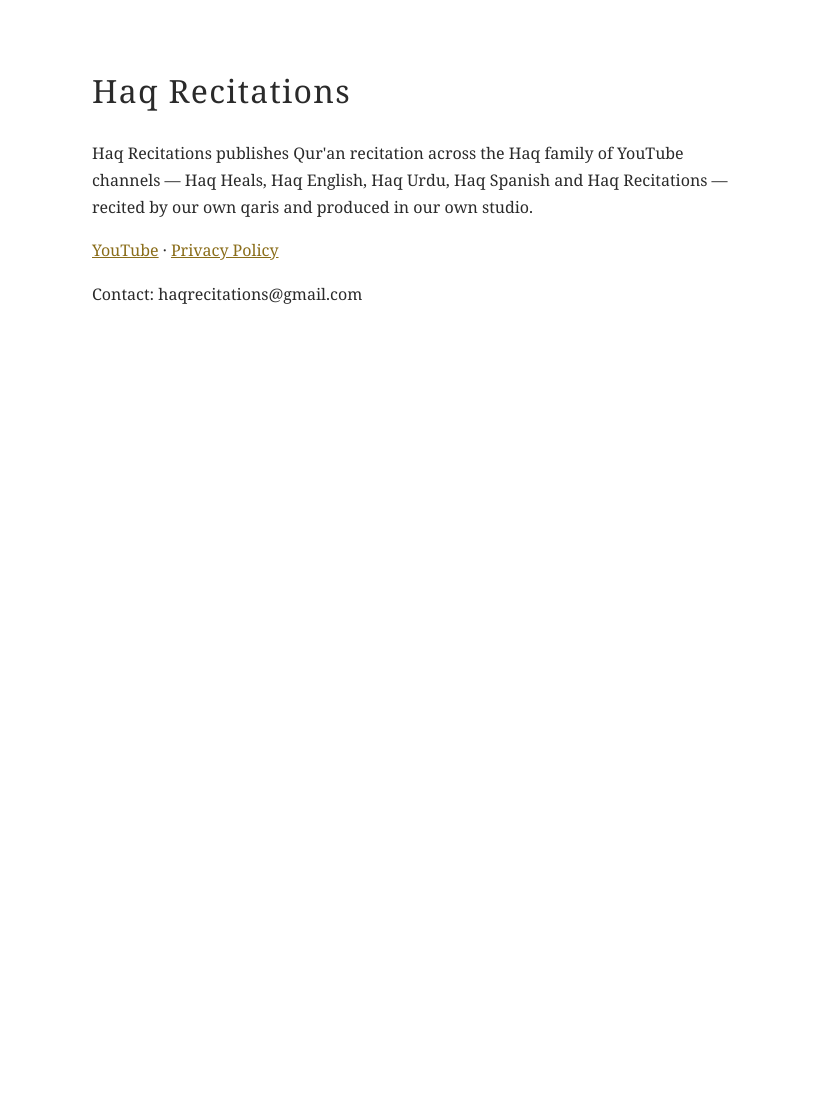
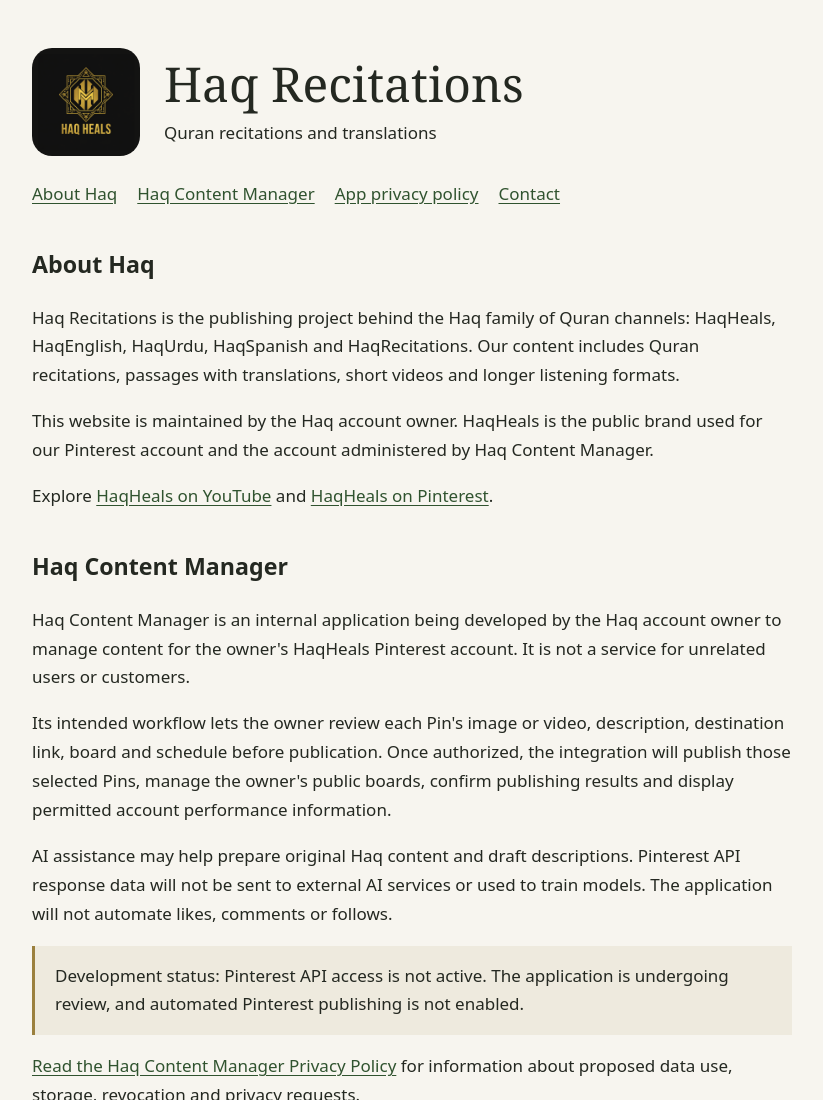
Before and after one commit to alhaq6205/haqrecitations-site, a plain HTML site: page index.html in a window 1280 px wide. Shown: the top 1100 px of the page, without its empty margins (228-1051 px from the left). Before the commit the page ends 800 px from the top, so only its background shows below. Drawn offline with Linux system fonts and the light colour scheme.

Commit message:
Clarify Haq website and Content Manager privacy association

```diff
--- a/index.html
+++ b/index.html
@@ -1,12 +1,72 @@
 <!doctype html>
-<html lang="en"><head><meta charset="utf-8"><meta name="viewport" content="width=device-width,initial-scale=1">
-<title>Haq Recitations</title>
-<style>body{font-family:Georgia,serif;max-width:640px;margin:8vh auto;padding:0 24px;color:#2a2a2a;line-height:1.7}
-h1{font-weight:normal;letter-spacing:.04em}a{color:#8a6d1a}</style></head>
-<body><h1>Haq Recitations</h1>
-<p>Haq Recitations publishes Qur'an recitation across the Haq family of YouTube channels —
-Haq Heals, Haq English, Haq Urdu, Haq Spanish and Haq Recitations — recited by our own
-qaris and produced in our own studio.</p>
-<p><a href="https://www.youtube.com/@HaqHeals">YouTube</a> ·
-<a href="privacy.html">Privacy Policy</a></p>
-<p>Contact: haqrecitations@gmail.com</p></body></html>
+<html lang="en">
+<head>
+  <meta charset="utf-8">
+  <meta name="viewport" content="width=device-width,initial-scale=1">
+  <title>Haq Recitations | HaqHeals and Haq Content Manager</title>
+  <meta name="description" content="Haq Recitations publishes Quran recitations and translations. Learn about HaqHeals and the owner-operated Haq Content Manager application.">
+  <style>
+    :root { color-scheme: light; }
+    body { margin:0; background:#f7f5ef; color:#242821; font:17px/1.7 system-ui,sans-serif; }
+    main { max-width:760px; margin:auto; padding:48px 24px 72px; }
+    header { display:flex; align-items:center; gap:24px; }
+    header img { width:108px; height:108px; border-radius:20px; flex:none; }
+    h1 { font:clamp(2rem,6vw,3rem)/1.15 Georgia,serif; margin:0 0 8px; }
+    h2 { font-size:1.45rem; margin-top:36px; }
+    a { color:#30532f; text-underline-offset:3px; overflow-wrap:anywhere; }
+    nav { display:flex; flex-wrap:wrap; gap:8px 20px; margin:24px 0; }
+    .status { padding:16px 20px; border-left:3px solid #9b803e; background:#eeeade; }
+    footer { border-top:1px solid #d9d8ce; margin-top:36px; padding-top:20px; }
+    @media(max-width:460px) { header { align-items:flex-start; gap:16px; } header img { width:72px; height:72px; } }
+  </style>
+</head>
+<body>
+<main>
+  <header>
+    <img src="haqheals-logo.png" width="108" height="108" alt="Haq Heals logo">
+    <div><h1>Haq Recitations</h1><span>Quran recitations and translations</span></div>
+  </header>
+  <nav aria-label="Page navigation">
+    <a href="#about">About Haq</a>
+    <a href="#application">Haq Content Manager</a>
+    <a href="pinterest-privacy.html">App privacy policy</a>
+    <a href="#contact">Contact</a>
+  </nav>
+  <section id="about" aria-labelledby="about-title">
+    <h2 id="about-title">About Haq</h2>
+    <p>Haq Recitations is the publishing project behind the Haq family of Quran channels:
+    HaqHeals, HaqEnglish, HaqUrdu, HaqSpanish and HaqRecitations. Our content includes
+    Quran recitations, passages with translations, short videos and longer listening formats.</p>
+    <p>This website is maintained by the Haq account owner. HaqHeals is the public brand
+    used for our Pinterest account and the account administered by Haq Content Manager.</p>
+    <p>Explore <a href="https://www.youtube.com/@HaqHeals">HaqHeals on YouTube</a>
+    and <a href="https://www.pinterest.com/haqheals/">HaqHeals on Pinterest</a>.</p>
+  </section>
+  <section id="application" aria-labelledby="application-title">
+    <h2 id="application-title">Haq Content Manager</h2>
+    <p>Haq Content Manager is an internal application being developed by the Haq account
+    owner to manage content for the owner's HaqHeals Pinterest account. It is not a
+    service for unrelated users or customers.</p>
+    <p>Its intended workflow lets the owner review each Pin's image or video, description,
+    destination link, board and schedule before publication. Once authorized, the
+    integration will publish those selected Pins, manage the owner's public boards,
+    confirm publishing results and display permitted account performance information.</p>
+    <p>AI assistance may help prepare original Haq content and draft descriptions.
+    Pinterest API response data will not be sent to external AI services or used to
+    train models. The application will not automate likes, comments or follows.</p>
+    <p class="status">Development status: Pinterest API access is not active. The
+    application is undergoing review, and automated Pinterest publishing is not enabled.</p>
+    <p><a href="pinterest-privacy.html">Read the Haq Content Manager Privacy Policy</a>
+    for information about proposed data use, storage, revocation and privacy requests.</p>
+  </section>
+  <footer id="contact">
+    <h2>Contact</h2>
+    <p>Haq Recitations / HaqHeals<br>
+    Application operator: the Haq account owner<br>
+    <a href="mailto:Haqrecitations@gmail.com">Haqrecitations@gmail.com</a></p>
+    <p><a href="pinterest-privacy.html">Haq Content Manager Privacy Policy</a><br>
+    <a href="privacy.html">YouTube integration Privacy Policy</a></p>
+  </footer>
+</main>
+</body>
+</html>
```
Also changed, not shown: pinterest-privacy.html (+7 -2 lines), haqheals-logo.png (added).
